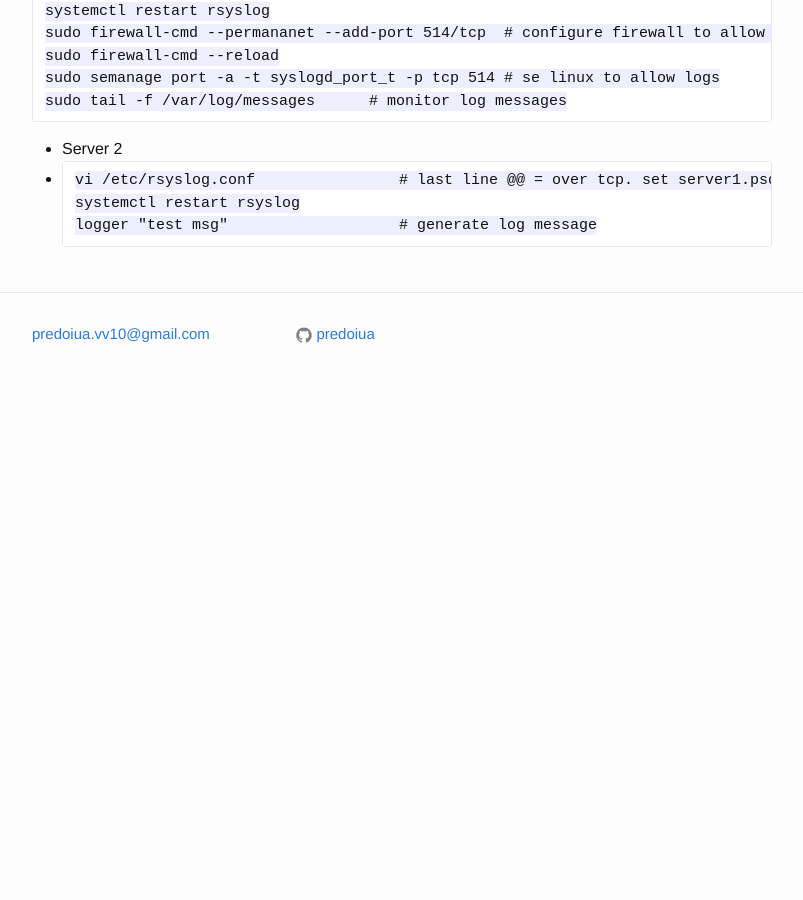
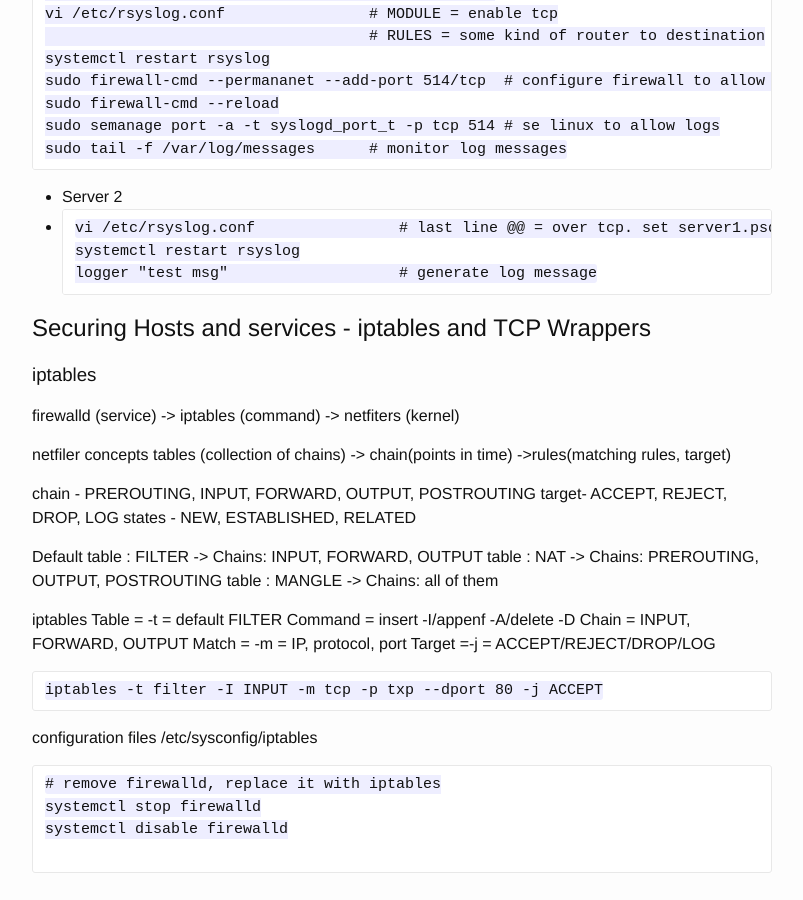
Before and after one commit to predoiua/predoiua.github.io, a Jekyll site: the page built from tutorials/linux/lfce/lfce_network_and_host_security.md, in a window 1280 px wide and 900 px high, scrolled down 1739 px. Shown: the whole window, without its empty margins (238-1041 px from the left). Built offline with Jekyll 4.4.1, drawn with Linux system fonts in a browser that asks for light colours; before the commit the page ends 2144 px from its top, so only the background shows below that; some of the changed text lies outside the part shown.

Commit message:
wip network

```diff
--- a/tutorials/linux/lfce/lfce_network_and_host_security.md
+++ b/tutorials/linux/lfce/lfce_network_and_host_security.md
@@ -94,3 +94,42 @@
 systemctl restart rsyslog
 logger "test msg"                   # generate log message
 ~~~
+
+
+## Securing Hosts and services - iptables and TCP Wrappers
+
+### iptables
+
+firewalld (service) -> iptables (command) -> netfiters (kernel)
+
+netfiler concepts
+tables (collection of chains) -> chain(points in time) ->rules(matching rules, target)
+
+chain - PREROUTING, INPUT, FORWARD, OUTPUT, POSTROUTING
+target- ACCEPT, REJECT, DROP, LOG
+states - NEW, ESTABLISHED, RELATED
+
+Default
+table : FILTER -> Chains: INPUT, FORWARD, OUTPUT
+table : NAT -> Chains: PREROUTING, OUTPUT, POSTROUTING
+table : MANGLE -> Chains: all of them
+
+iptables
+Table = -t = default FILTER
+Command = insert -I/appenf -A/delete -D
+Chain = INPUT, FORWARD, OUTPUT
+Match = -m  = IP, protocol, port
+Target =-j = ACCEPT/REJECT/DROP/LOG
+
+~~~
+iptables -t filter -I INPUT -m tcp -p txp --dport 80 -j ACCEPT
+~~~
+
+configuration files /etc/sysconfig/iptables
+
+~~~
+# remove firewalld, replace it with iptables
+systemctl stop firewalld
+systemctl disable firewalld
+
+~~~
```
